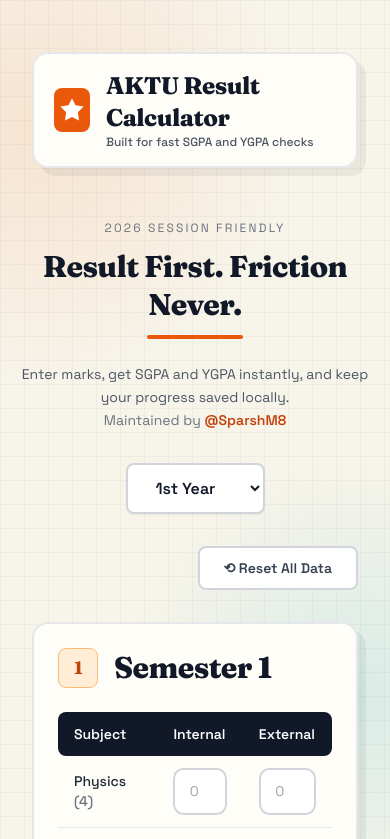
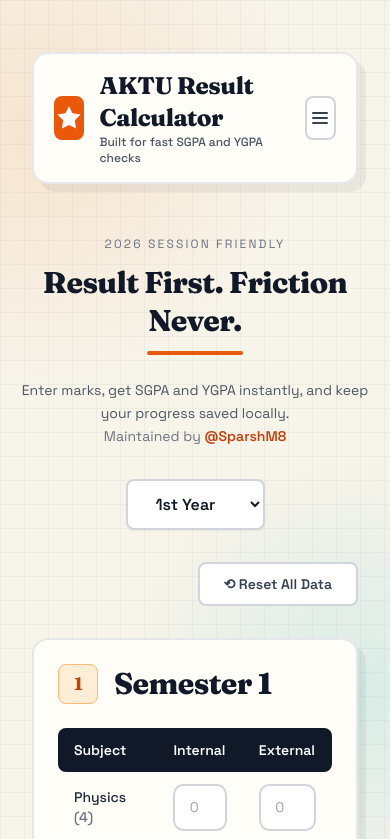
Before and after one commit to SparshM8/AKTU_RESULT_CALCULATOR, a React (Vite) app in the folder AKTU_Result-Calculator/: page / in a window 390 px wide. Shown: the top 839 px of the page. Built offline with nearby package versions, Linux system fonts and the light colour scheme; no server answers.

Commit message:
Refine guide interaction and mobile header

```diff
--- a/AKTU_Result-Calculator/src/App.jsx
+++ b/AKTU_Result-Calculator/src/App.jsx
@@ -9,6 +9,7 @@
 function App() {
   const [selectedYear, setSelectedYear] = useState("1");
   const [showSaveToast, setShowSaveToast] = useState(false);
+  const [guideOpen, setGuideOpen] = useState(false);
 
   useEffect(() => {
     const handleKeyDown = (e) => {
@@ -24,9 +25,16 @@
     return () => window.removeEventListener('keydown', handleKeyDown);
   }, []);
 
+  useEffect(() => {
+    if (guideOpen) {
+      const guideElement = document.getElementById('guide');
+      guideElement?.scrollIntoView({ behavior: 'smooth', block: 'start' });
+    }
+  }, [guideOpen]);
+
   return (
     <div className="min-h-screen pt-8 px-4 sm:pt-12 sm:px-8 relative z-10">
-      <Header />
+      <Header onGuideClick={() => setGuideOpen((open) => !open)} guideOpen={guideOpen} />
 
       <main className="max-w-7xl mx-auto">
         <div id="box1" className="flex flex-col justify-center items-center mb-8 sm:mb-12 mt-8">
@@ -39,8 +47,7 @@
           Enter marks, get SGPA and YGPA instantly, and keep your progress saved locally. <br /> <span className="text-gray-500">Maintained by</span>{" "}
           <a
             className="font-semibold text-primary-700 hover:text-primary-800 transition-colors duration-200"
-            href="https://github.com/SparshM8
-            "
+            href="https://github.com/SparshM8"
             target="_blank"
             rel="noopener noreferrer"
           >
@@ -61,6 +68,36 @@
           </select>
         </div>
       </div>
+
+      {guideOpen && (
+        <section id="guide" className="max-w-5xl mx-auto px-4 sm:px-6 mb-12 scroll-mt-8">
+          <div className="card overflow-hidden border-primary-200 shadow-[0_12px_30px_rgba(31,41,55,0.08)]">
+            <div className="grid gap-0 lg:grid-cols-[1.15fr_0.85fr]">
+              <div className="p-6 sm:p-8 lg:p-10 border-b lg:border-b-0 lg:border-r border-gray-200">
+                <p className="text-xs uppercase tracking-[0.2em] text-gray-500 mb-3">Quick Guide</p>
+                <h3 className="text-2xl sm:text-3xl font-display font-extrabold text-gray-900 mb-4">How to use the calculator</h3>
+                <div className="space-y-3 text-sm sm:text-base text-gray-700">
+                  <p>1. Choose your year from the dropdown above.</p>
+                  <p>2. Fill internal and external marks for each subject in the semester tables.</p>
+                  <p>3. Press <span className="font-semibold text-primary-700">Calculate SGPA</span> to compute the semester score.</p>
+                  <p>4. After both semesters are filled, use <span className="font-semibold text-accent-700">Calculate YGPA</span> for the yearly result.</p>
+                </div>
+              </div>
+
+              <aside className="bg-gray-50 p-6 sm:p-8 lg:p-10">
+                <div className="rounded-2xl border border-gray-200 bg-white p-5 sm:p-6 shadow-sm">
+                  <p className="text-xs uppercase tracking-[0.18em] text-gray-500 mb-3">Helpful Notes</p>
+                  <ul className="space-y-3 text-sm sm:text-base text-gray-700">
+                    <li className="flex gap-3"><span className="mt-1 h-2.5 w-2.5 rounded-full bg-primary-600 shrink-0"></span><span>Your entries are saved locally in the browser.</span></li>
+                    <li className="flex gap-3"><span className="mt-1 h-2.5 w-2.5 rounded-full bg-accent-600 shrink-0"></span><span>Use the Reset button if you want to clear one year's data.</span></li>
+                    <li className="flex gap-3"><span className="mt-1 h-2.5 w-2.5 rounded-full bg-gray-700 shrink-0"></span><span>The interface works on desktop and mobile without a separate app.</span></li>
+                  </ul>
+                </div>
+              </aside>
+            </div>
+          </div>
+        </section>
+      )}
 
       {selectedYear && <div className="max-w-7xl mx-auto px-4 sm:px-6"><YearComponent year={parseInt(selectedYear)} /></div>}
 
--- a/AKTU_Result-Calculator/src/components/Header.jsx
+++ b/AKTU_Result-Calculator/src/components/Header.jsx
@@ -1,11 +1,13 @@
-import React from 'react';
+import { useState } from 'react';
 
-export default function Header() {
+export default function Header({ onGuideClick, guideOpen }) {
+  const [mobileMenuOpen, setMobileMenuOpen] = useState(false);
+
   return (
     <header className="w-full py-5 relative z-20">
       <div className="max-w-7xl mx-auto px-4 sm:px-6">
         <div className="card px-5 py-4">
-          <div className="flex items-center justify-between">
+          <div className="flex items-center justify-between gap-4">
             <div className="flex items-center gap-4">
               <div className="h-11 w-11 rounded-lg bg-primary-600 flex items-center justify-center">
                 <svg className="w-7 h-7 text-white" viewBox="0 0 24 24" fill="none" xmlns="http://www.w3.org/2000/svg">
@@ -18,8 +20,53 @@
               </div>
             </div>
             <nav className="text-sm text-gray-700 hidden sm:flex items-center gap-5">
-              <a href="#" className="hover:text-primary-700 transition-colors duration-200 font-semibold">Guide</a>
+              <button
+                type="button"
+                onClick={onGuideClick}
+                aria-expanded={guideOpen}
+                aria-controls="guide"
+                className="hover:text-primary-700 transition-colors duration-200 font-semibold"
+              >
+                Guide
+              </button>
               <a href="https://github.com/SparshM8/AKTU_RESULT_CALCULATOR" target="_blank" rel="noreferrer" className="hover:text-accent-700 transition-colors duration-200 font-semibold">Source</a>
+            </nav>
+            <button
+              type="button"
+              className="sm:hidden inline-flex items-center justify-center h-11 w-11 rounded-lg border-2 border-gray-300 bg-white text-gray-700"
+              aria-label="Toggle navigation menu"
+              aria-expanded={mobileMenuOpen}
+              onClick={() => setMobileMenuOpen((open) => !open)}
+            >
+              <svg className="h-5 w-5" viewBox="0 0 20 20" fill="none" stroke="currentColor" strokeWidth="2" strokeLinecap="round">
+                {mobileMenuOpen ? (
+                  <path d="M4 4l12 12M16 4L4 16" />
+                ) : (
+                  <>
+                    <path d="M3 5h14" />
+                    <path d="M3 10h14" />
+                    <path d="M3 15h14" />
+                  </>
+                )}
+              </svg>
+            </button>
+          </div>
+
+          <div className={`sm:hidden overflow-hidden transition-all duration-200 ${mobileMenuOpen ? 'max-h-32 opacity-100 mt-4' : 'max-h-0 opacity-0 mt-0'}`}>
+            <nav className="pt-4 border-t border-gray-200 flex items-center gap-3 text-sm">
+              <button
+                type="button"
+                onClick={() => {
+                  onGuideClick();
+                  setMobileMenuOpen(false);
+                }}
+                aria-expanded={guideOpen}
+                aria-controls="guide"
+                className="rounded-full bg-primary-50 px-4 py-2 font-semibold text-primary-700 border border-primary-200"
+              >
+                Guide
+              </button>
+              <a href="https://github.com/SparshM8/AKTU_RESULT_CALCULATOR" target="_blank" rel="noreferrer" onClick={() => setMobileMenuOpen(false)} className="rounded-full bg-gray-50 px-4 py-2 font-semibold text-gray-700 border border-gray-200">Source</a>
             </nav>
           </div>
         </div>
--- a/AKTU_Result-Calculator/src/index.css
+++ b/AKTU_Result-Calculator/src/index.css
@@ -14,6 +14,10 @@
 
   html, body, #root {
     height: 100%;
+  }
+
+  html {
+    scroll-behavior: smooth;
   }
 
   body {
```
Also changed, not shown: 1 other file (tests, documents, lock files or other folders).
